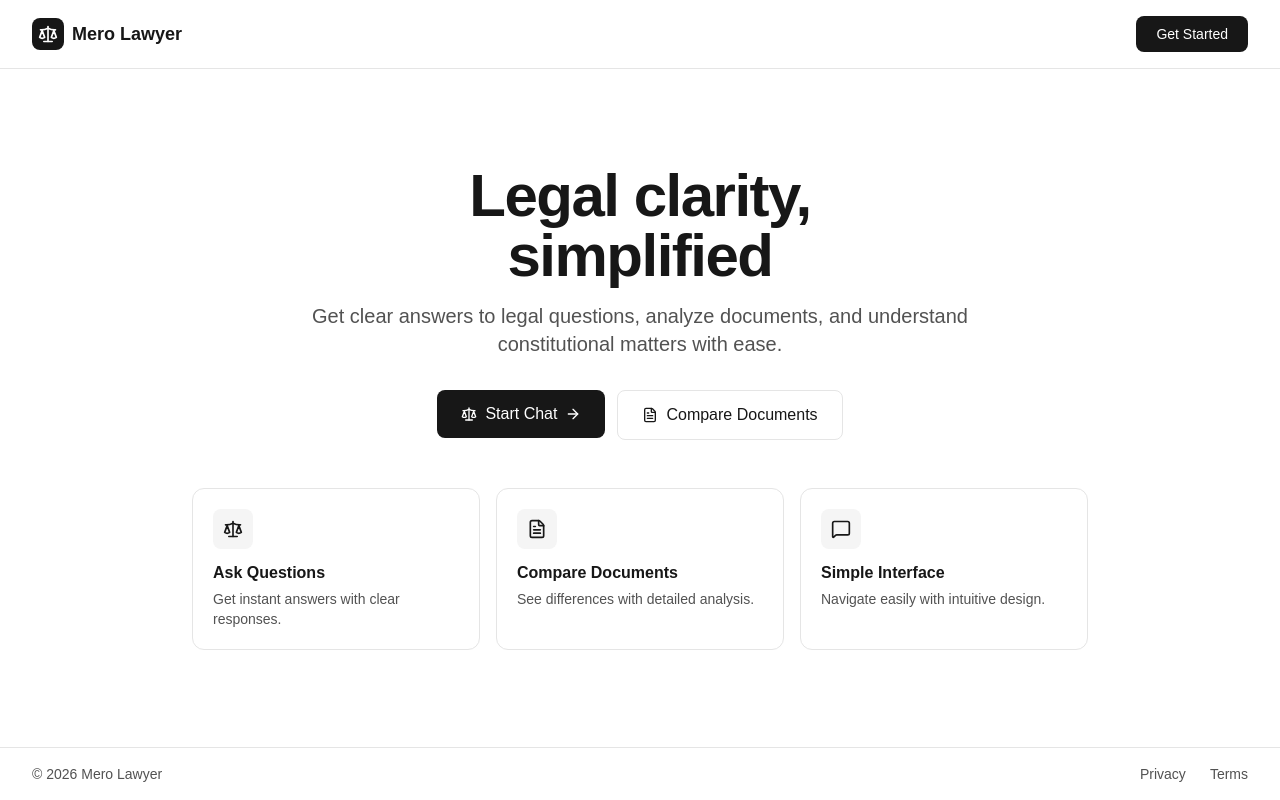
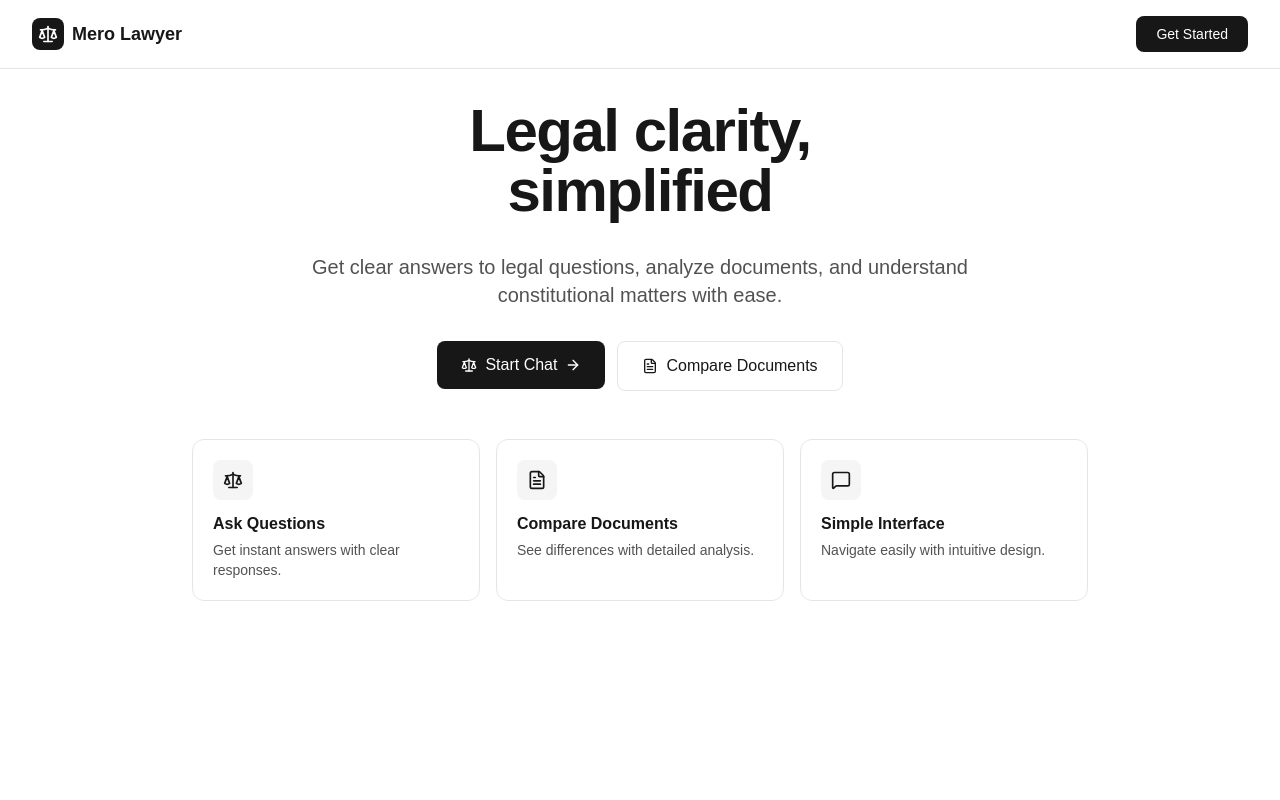
Before and after one commit to nishantshah977/gss-hackathon, a Next.js app: page / in a window 1280 px wide. Built offline with nearby package versions, Linux system fonts and the light colour scheme.

Commit message:
no change

```diff
--- a/app/page.tsx
+++ b/app/page.tsx
@@ -1,18 +1,24 @@
 import React from "react";
 import Link from "next/link";
+
 import { Scale, FileText, MessageSquare, ArrowRight } from "lucide-react";
 
 export default function HomePage() {
   return (
-    <main className="h-screen flex flex-col overflow-hidden bg-white">
+    <main className="relative h-screen overflow-hidden bg-white">
+      {/* Soft overlay for readability */}
+      <div className="fixed inset-0 -z-10 bg-white/70 backdrop-blur-sm" />
+
       {/* Header */}
-      <header className="bg-white backdrop-blur-md border-b border-neutral-200">
+      <header className="bg-white/80 backdrop-blur-md border-b border-neutral-200 relative z-10">
         <div className="max-w-7xl mx-auto px-4 sm:px-6 lg:px-8 py-4 flex items-center justify-between">
           <div className="flex items-center gap-2">
             <div className="w-8 h-8 bg-neutral-900 rounded-lg flex items-center justify-center">
               <Scale className="w-5 h-5 text-white" />
             </div>
-            <span className="text-lg font-semibold text-neutral-900">Mero Lawyer</span>
+            <span className="text-lg font-semibold text-neutral-900">
+              Mero Lawyer
+            </span>
           </div>
           <Link href="/lawyer">
             <button className="px-5 py-2 bg-neutral-900 text-white text-sm font-medium rounded-lg hover:bg-neutral-800 transition">
@@ -22,11 +28,10 @@ export default function HomePage() {
         </div>
       </header>
 
-      {/* Main Content - Centered */}
-      <section className="flex-1 flex items-center justify-center px-4 sm:px-6 lg:px-8 py-8 overflow-auto">
+      {/* Main Content */}
+      <section className="relative z-10 flex-1 flex items-center justify-center px-4 sm:px-6 lg:px-8 py-8 overflow-auto">
         <div className="w-full max-w-6xl">
           <div className="text-center space-y-8 mb-12">
-            <div className="space-y-4">
             <h1 className="text-4xl sm:text-5xl lg:text-6xl font-bold tracking-tight text-neutral-900">
               Legal clarity,
               <br />
@@ -36,7 +41,6 @@ export default function HomePage() {
               Get clear answers to legal questions, analyze documents, and
               understand constitutional matters with ease.
             </p>
-            </div>
             <div className="flex flex-wrap gap-3 justify-center">
               <Link href="/lawyer">
                 <button className="flex items-center gap-2 px-6 py-3 bg-neutral-900 text-white font-medium rounded-lg hover:bg-neutral-800 transition">
@@ -54,7 +58,7 @@ export default function HomePage() {
             </div>
           </div>
 
-          {/* Features Grid */}
+          {/* Features */}
           <div className="grid grid-cols-1 sm:grid-cols-2 lg:grid-cols-3 gap-4 max-w-4xl mx-auto">
             {[
               {
@@ -75,7 +79,7 @@ export default function HomePage() {
             ].map((feature, idx) => (
               <div
                 key={idx}
-                className="p-5 bg-white border border-neutral-200 rounded-xl hover:border-neutral-300 transition"
+                className="p-5 bg-white/90 backdrop-blur border border-neutral-200 rounded-xl hover:border-neutral-300 transition"
               >
                 <div className="w-10 h-10 bg-neutral-100 rounded-lg flex items-center justify-center mb-3">
                   <feature.icon className="w-5 h-5 text-neutral-900" />
@@ -91,29 +95,6 @@ export default function HomePage() {
           </div>
         </div>
       </section>
-
-      {/* Footer */}
-      <footer className="py-4 px-4 sm:px-6 lg:px-8 border-t border-neutral-200 bg-white">
-        <div className="max-w-7xl mx-auto flex flex-col sm:flex-row items-center justify-between gap-3">
-          <div className="text-sm text-neutral-600">
-            © 2026 Mero Lawyer
-          </div>
-          <div className="flex items-center gap-6">
-            <a
-              href="#"
-              className="text-sm text-neutral-600 hover:text-neutral-900 transition"
-            >
-              Privacy
-            </a>
-            <a
-              href="#"
-              className="text-sm text-neutral-600 hover:text-neutral-900 transition"
-            >
-              Terms
-            </a>
-          </div>
-        </div>
-      </footer>
     </main>
   );
 }
```
Lines whose indentation alone changed are shown as unchanged.
